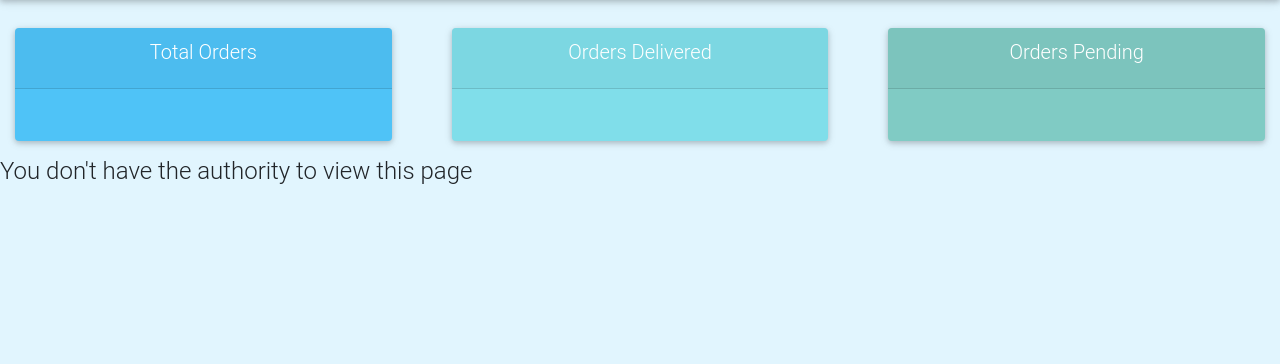
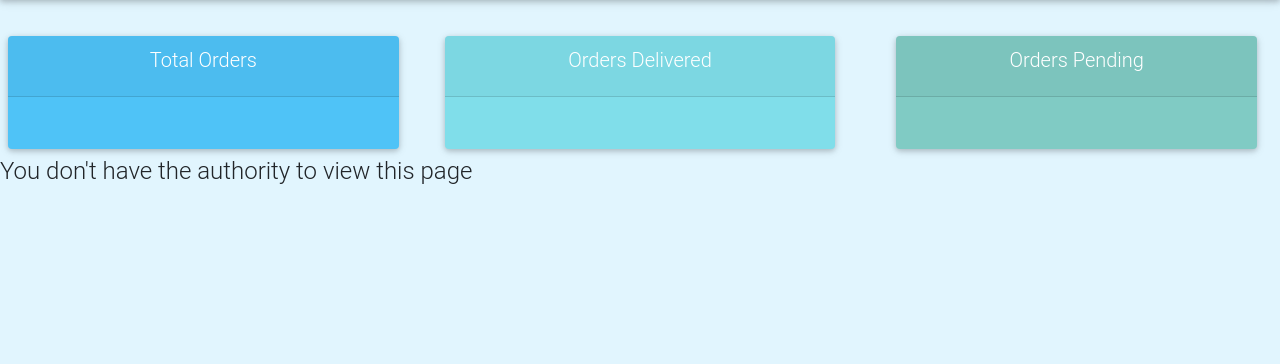
Before and after one commit to hokagedemehin/crmonline3, a Django app: page /not_user/ in a window 1280 px wide. Shown: the part 56-420 px from the top of the page. Run offline with Django 3.2, Linux system fonts and the light colour scheme; some libraries are stand-ins or nearby versions.

Commit message:
adjusted cards in account_settings, dashboard, status templates

```diff
--- a/account/templates/account/account_settings.html
+++ b/account/templates/account/account_settings.html
@@ -19,7 +19,7 @@
 
 <br>
 <div class="row">
-    <div class="col-md-3 ml-2 mr-2 mb-2">
+    <div class="col-md-3 m-2">
         <div class="card card-body">
             <a href="{% url 'home' %}" class="btn btn-warning">&#8592; Back to Profile</a>
             <hr>
@@ -28,7 +28,7 @@
             <img src="{{request.user.customer.profile_pic.url}}" alt="" class="profile-pic1">
         </div>
     </div>
-    <div class="col-md-5 ml-2 mr-2">
+    <div class="col-md-5 m-2">
         <div class="card card-body">
             <form action="" method="post" enctype="multipart/form-data">
                 {%csrf_token%}
--- a/account/templates/account/dashboard.html
+++ b/account/templates/account/dashboard.html
@@ -11,7 +11,7 @@ Dashboard
 {% include 'account/status.html'%}
 
 <div class="row">
-    <div class="col-md-4 ml-2">
+    <div class="col-md-4 m-1">
         <h5><strong>Customers:</strong></h5>
         <hr>
         <div class="card card-body">
@@ -37,7 +37,7 @@ Dashboard
             </table>
         </div>
     </div>
-    <div class="col-md-7 ml-1">
+    <div class="col-md-7 m-1">
         <h5><strong>Last 5 Orders</strong></h5>
         <hr>
         <div class="card card-body mb-1">
--- a/account/templates/account/status.html
+++ b/account/templates/account/status.html
@@ -1,9 +1,9 @@
 <br>
 
 <div class="row">
-    <div class="col">
-        <div class="col-md">
-            <div class="card text-center text-white light-blue lighten-2 mb-3" id="total-orders">
+    <!-- <div class="col"> -->
+        <div class="col-sm-12 col-md">
+            <div class="card text-center text-white light-blue lighten-2 m-2" id="total-orders">
                 <div class="card-header">
                     <h5 class="card-title">Total Orders</h5>
                 </div>
@@ -12,11 +12,11 @@
                 </div>
             </div>
         </div>
-    </div>
+    <!-- </div> -->
 
-    <div class="col">
-        <div class="col-md">
-            <div class="card text-center text-white cyan lighten-3 mb-3" id="orders-delivered">
+    <!-- <div class="col"> -->
+        <div class="col-sm-12 col-md">
+            <div class="card text-center text-white cyan lighten-3 m-2" id="orders-delivered">
                 <div class="card-header">
                     <h5 class="card-title">Orders Delivered</h5>
                 </div>
@@ -25,11 +25,11 @@
                 </div>
             </div>
         </div>
-    </div>
+    <!-- </div> -->
 
     <div class="col">
-        <div class="col-md">
-            <div class="card text-center text-white teal lighten-3 mb-3" id="orders-pending">
+        <div class="col-sm-12 col-md">
+            <div class="card text-center text-white teal lighten-3 m-2" id="orders-pending">
                 <div class="card-header">
                     <h5 class="card-title">Orders Pending</h5>
                 </div>
--- a/crm/settings.py
+++ b/crm/settings.py
@@ -123,8 +123,6 @@ USE_TZ = True
 
 STATIC_ROOT = os.path.join(BASE_DIR, 'staticfiles')
 
-
-
 STATIC_URL = '/static/'
 
 MEDIA_URL = '/images/'
```
